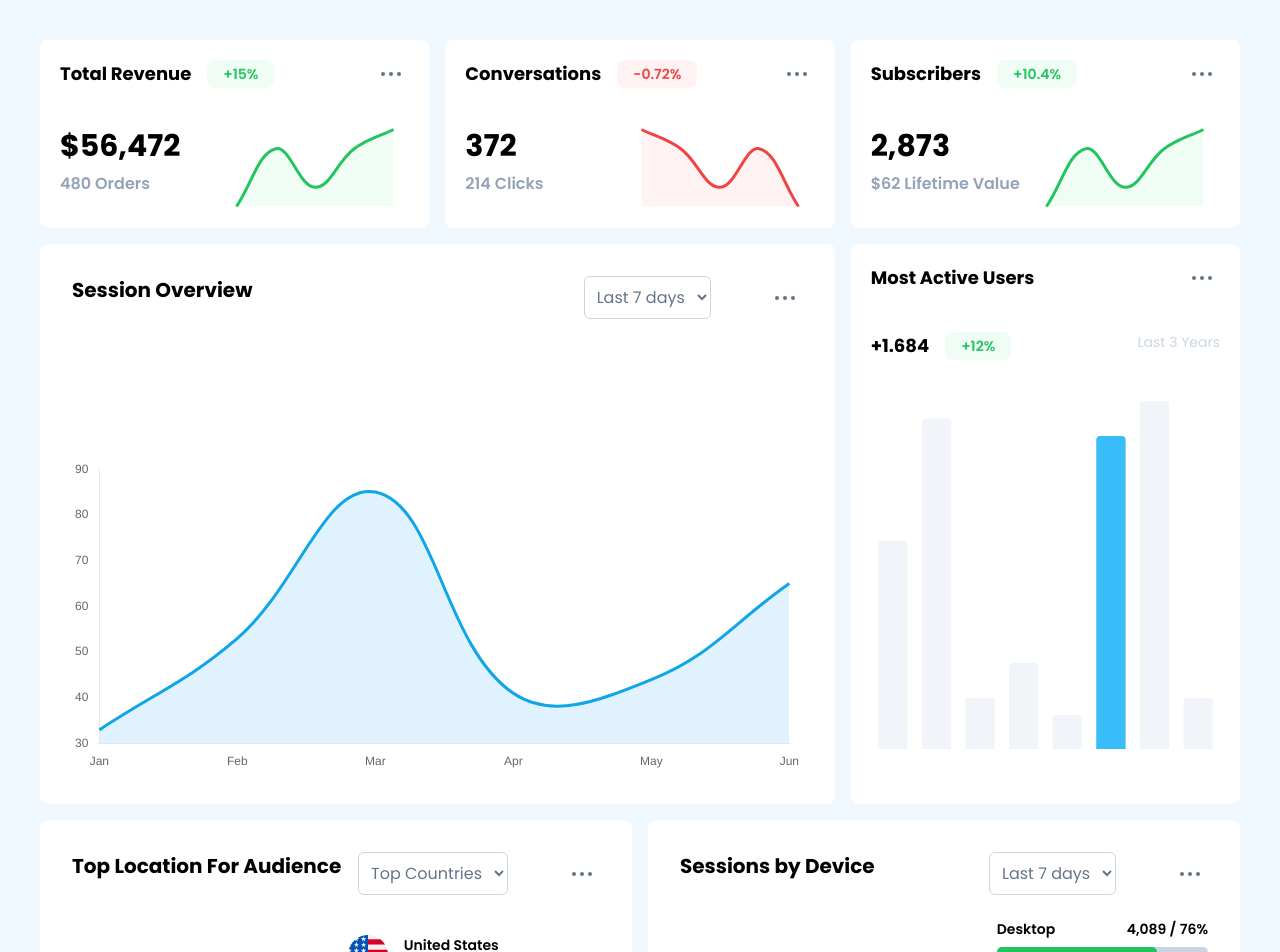
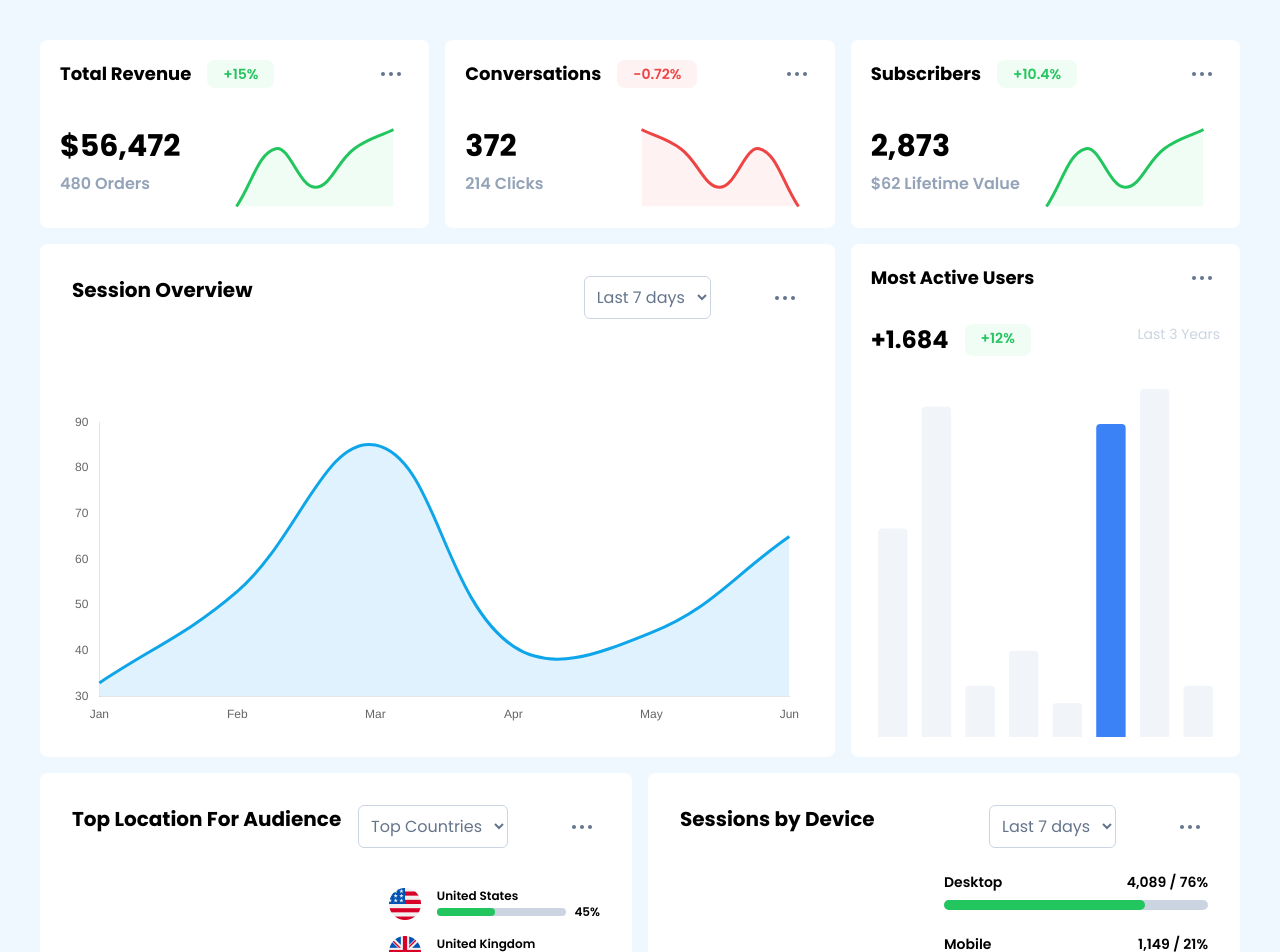
Before and after one commit to VirtualPirate/ChartJS-Graph-Dashboard, a React (Vite) app: page / in a window 1280 px wide. Shown: the top 952 px of the page. Built offline with nearby package versions, Linux system fonts and the light colour scheme.

Commit message:
Impoved the overall design

```diff
--- a/src/components/dashboard/cards/BarChartCard/bar-chart-card.component.tsx
+++ b/src/components/dashboard/cards/BarChartCard/bar-chart-card.component.tsx
@@ -52,7 +52,7 @@ const chartData = {
         "#f1f5f9",
         "#f1f5f9",
         "#f1f5f9",
-        "#38bdf8",
+        "#3b82f6",
         "#f1f5f9",
         "#f1f5f9",
       ],
@@ -74,13 +74,13 @@ interface BarChartCardProps {
 
 export default function BarChartCard(props: BarChartCardProps) {
   return (
-    <div className=" bg-white rounded-lg p-5 flex flex-col justify-between gap-10">
+    <div className=" bg-white rounded-lg p-5 flex flex-col justify-between gap-8">
       <div className="flex justify-between">
         <div className="flex gap-4 w-[100%]">
           <span className={` text-black text-lg font-bold`}>{props.title}</span>
         </div>
 
-        <div className="ml-10 flex items-center gap-1 justify-self-end hover:bg-slate-100 p-2 rounded-full cursor-pointer">
+        <div className="flex items-center gap-1 justify-self-end hover:bg-slate-100 p-2 rounded-full cursor-pointer">
           <div className=" bg-slate-500 h-1 w-1 rounded-full"></div>
           <div className=" bg-slate-500 h-1 w-1 rounded-full"></div>
           <div className=" bg-slate-500 h-1 w-1 rounded-full"></div>
@@ -89,7 +89,9 @@ export default function BarChartCard(props: BarChartCardProps) {
 
       <div className="flex justify-between">
         <div className="flex gap-4">
-          <span className={` text-black text-lg font-bold`}>{props.value}</span>
+          <span className={` text-black text-2xl font-bold`}>
+            {props.value}
+          </span>
           <span
             className={` text-green-500 text-sm font-semibold p-1 px-4 rounded-lg bg-green-50`}
           >
@@ -100,7 +102,7 @@ export default function BarChartCard(props: BarChartCardProps) {
         <div className=" text-slate-300 text-sm">{props.duration}</div>
       </div>
 
-      <div className="flex justify-center w-[100%] h-96">
+      <div className="flex justify-center w-[100%]">
         <Bar
           data={chartData}
           options={chartOptions}
--- a/src/components/dashboard/cards/DeviceSessionStatCard/device-session-stat-card.component.tsx
+++ b/src/components/dashboard/cards/DeviceSessionStatCard/device-session-stat-card.component.tsx
@@ -54,7 +54,7 @@ export default function DeviceSessionStatCard() {
 
       <div className="flex justify-between">
         <div></div>
-        <div className="flex flex-col gap-6 w-[40%]">
+        <div className="flex flex-col gap-6 w-[50%]">
           {deviceStats.map((stat) => (
             <DeviceProgressStat {...stat} />
           ))}
--- a/src/components/dashboard/cards/LocationStatCard/country-progress.component.tsx
+++ b/src/components/dashboard/cards/LocationStatCard/country-progress.component.tsx
@@ -7,19 +7,19 @@ interface CountryProgressProps {
 
 export default function CountryProgress(props: CountryProgressProps) {
   return (
-    <div className="flex gap-4">
-      <img className="h-10 w-10" src={`./${props.src}`}></img>
-      <div className="flex flex-col justify-between">
-        <span className="text-sm font-semibold">{props.name}</span>
-        <div className="flex items-center gap-2">
-          <div className="w-40 rounded-full h-2.5 bg-slate-300">
+    <div className="flex gap-4 w-[100%]">
+      <img className="h-8 w-8" src={`./${props.src}`}></img>
+      <div className="flex flex-col justify-between w-[100%]">
+        <span className="text-xs font-semibold">{props.name}</span>
+        <div className="flex items-center gap-2 w-[100%]">
+          <div className="w-[100%] rounded-full h-2 bg-slate-300">
             <div
-              className={`bg-green-500 h-2.5 rounded-full ${props.barColor}`}
+              className={`bg-green-500 h-2 rounded-full ${props.barColor}`}
               style={{ width: `${props.percentage}%` }}
             ></div>
           </div>
 
-          <span className="text-sm">{props.percentage}%</span>
+          <span className="text-xs font-semibold">{props.percentage}%</span>
         </div>
       </div>
     </div>
--- a/src/components/dashboard/cards/LocationStatCard/location-stat-card.component.tsx
+++ b/src/components/dashboard/cards/LocationStatCard/location-stat-card.component.tsx
@@ -63,7 +63,7 @@ export default function LocationStatCard() {
 
       <div className="flex justify-between">
         <div></div>
-        <div className="flex flex-col gap-4">
+        <div className="flex flex-col gap-4 w-[40%]">
           {countryStats.map((stat) => (
             <CountryProgress {...stat} />
           ))}
```
